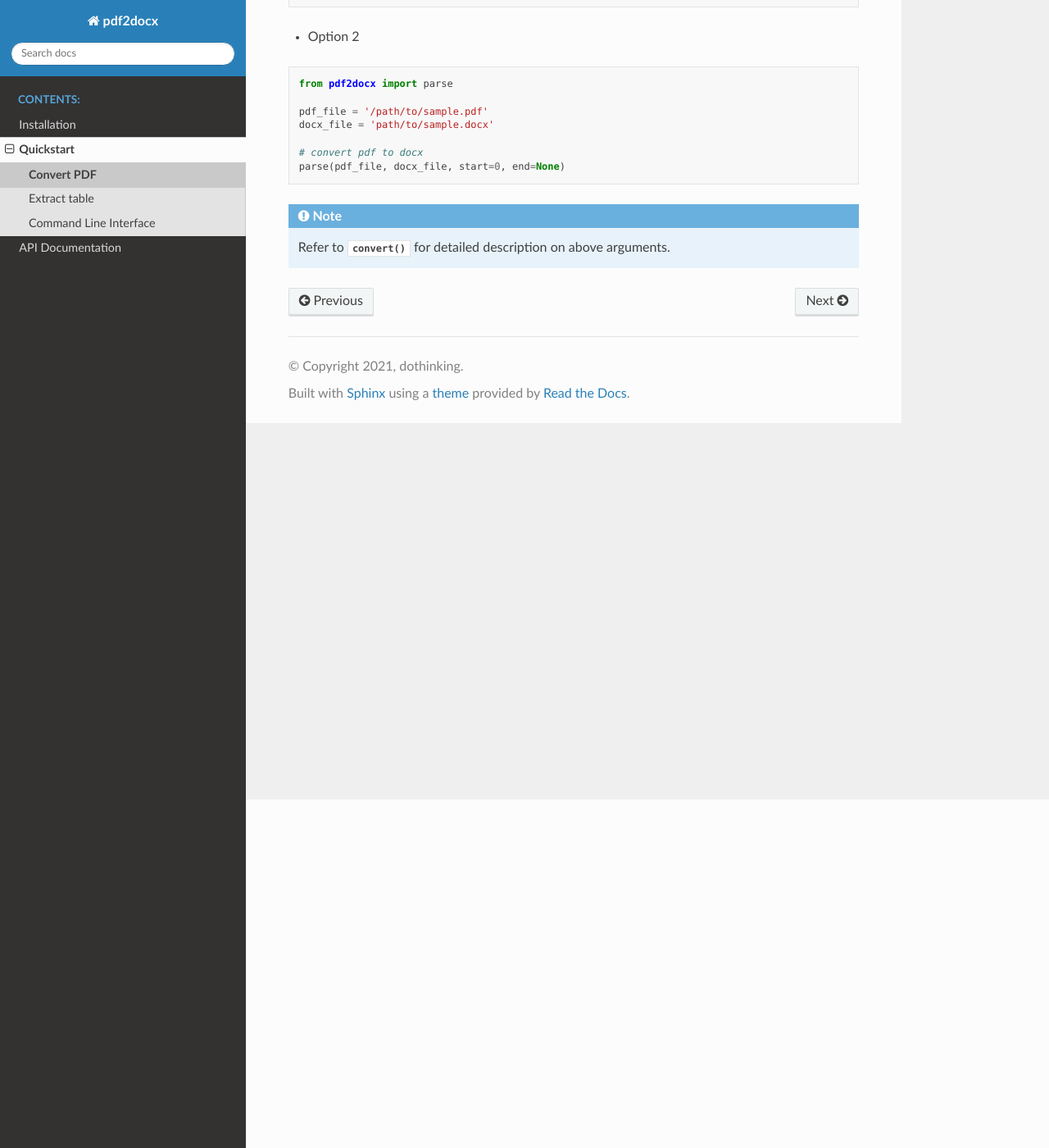
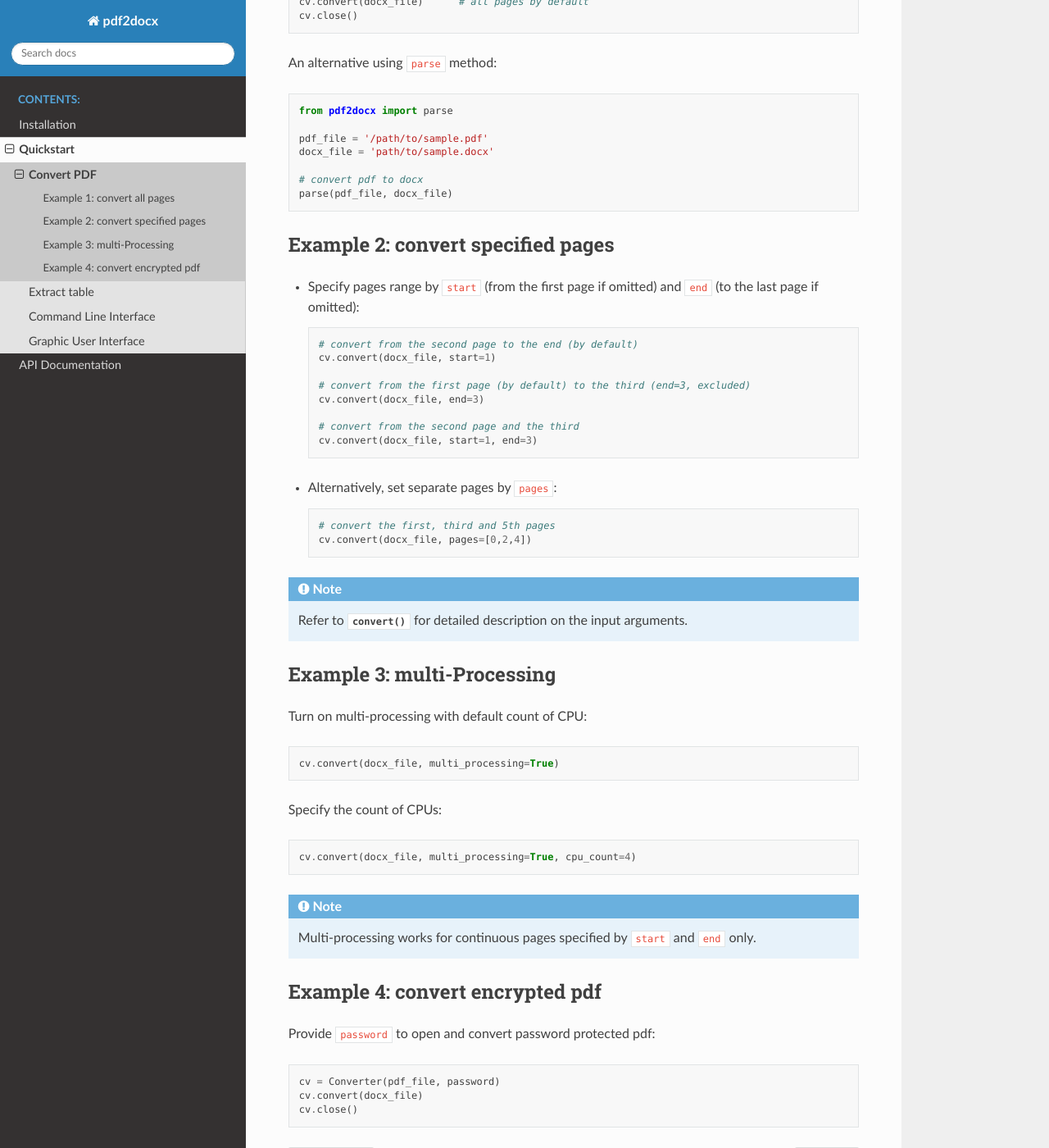
Before and after one commit to ArtifexSoftware/pdf2docx, a Sphinx documentation site: the page built from doc/quickstart.convert.rst, in a window 1280 px wide and 1400 px high, scrolled down 425 px. Shown: the whole window at 82% size. Built offline with Sphinx 7.4.7 and the Read the Docs theme 2.0.0, drawn with Linux system fonts in a browser that asks for light colours; pages that are not in the unit, such as notebooks, are missing from menus; some of the changed text lies outside the part shown.

Commit message:
update doc

```diff
--- a/doc/index.rst
+++ b/doc/index.rst
@@ -1,8 +1,8 @@
 Welcome to pdf2docx's documentation!
 ====================================
 
-``pdf2docx`` is a Python library to parse PDF file with ``PyMuPDF`` and generate docx file with ``python-docx``.
-
+``pdf2docx`` is a Python library to extract data from PDF with ``PyMuPDF``,
+parse layout with rule, and generate docx file with ``python-docx``.
 
 .. toctree::
    :maxdepth: 2
--- a/doc/quickstart.convert.rst
+++ b/doc/quickstart.convert.rst
@@ -1,11 +1,14 @@
 Convert PDF
 =======================
 
-We can use either the :py:class:`~pdf2docx.converter.Converter` class
-or a wrapped method :py:meth:`~pdf2docx.main.parse`.
+We can use either the :py:class:`~pdf2docx.converter.Converter` class, or
+a wrapped method :py:meth:`~pdf2docx.main.parse` to convert all/specified
+pdf pages to docx. Multi-processing is supported in case pdf file with a
+large number of pages.
 
 
-* Option 1
+Example 1: convert all pages
+----------------------------------
 
 ::
 
@@ -16,14 +19,11 @@ or a wrapped method :py:meth:`~pdf2docx.main.parse`.
 
   # convert pdf to docx
   cv = Converter(pdf_file)
-  cv.convert(docx_file, start=0, end=None)
+  cv.convert(docx_file)      # all pages by default
   cv.close()
 
 
-
-* Option 2
-
-::
+An alternative using ``parse`` method::
 
   from pdf2docx import parse
 
@@ -31,8 +31,59 @@ or a wrapped method :py:meth:`~pdf2docx.main.parse`.
   docx_file = 'path/to/sample.docx'
 
   # convert pdf to docx
-  parse(pdf_file, docx_file, start=0, end=None)
+  parse(pdf_file, docx_file)
+
+
+Example 2: convert specified pages
+----------------------------------------
+
+* Specify pages range by ``start`` (from the first page if omitted) and
+  ``end`` (to the last page if omitted)::
+
+    # convert from the second page to the end (by default)
+    cv.convert(docx_file, start=1)
+
+    # convert from the first page (by default) to the third (end=3, excluded)
+    cv.convert(docx_file, end=3)
+
+    # convert from the second page and the third
+    cv.convert(docx_file, start=1, end=3)
+
+
+* Alternatively, set separate pages by ``pages``::
+
+    # convert the first, third and 5th pages
+    cv.convert(docx_file, pages=[0,2,4])
 
 
 .. note::
-  Refer to :py:meth:`~pdf2docx.converter.Converter.convert` for detailed description on above arguments.
+  Refer to :py:meth:`~pdf2docx.converter.Converter.convert` for detailed description
+  on the input arguments.
+
+
+
+Example 3: multi-Processing
+--------------------------------
+
+Turn on multi-processing with default count of CPU::
+
+  cv.convert(docx_file, multi_processing=True)
+
+Specify the count of CPUs::
+
+  cv.convert(docx_file, multi_processing=True, cpu_count=4)
+
+
+.. note::
+  Multi-processing works for continuous pages specified by ``start`` and ``end`` only.
+
+
+
+Example 4: convert encrypted pdf
+---------------------------------------
+
+Provide ``password`` to open and convert password protected pdf::
+
+  cv = Converter(pdf_file, password)
+  cv.convert(docx_file)
+  cv.close()
--- a/doc/quickstart.rst
+++ b/doc/quickstart.rst
@@ -1,7 +1,7 @@
 Quickstart
 =============
 
-``pdf2docx`` can be used as either a Python library or a CLI tool.
+``pdf2docx`` can be used as either a Python library or a CLI tool. In addition, it has a simple GUI.
 
 
 .. toctree::
@@ -10,3 +10,4 @@ Quickstart
    quickstart.convert
    quickstart.table
    quickstart.cli
+   quickstart.gui
```
Also changed, not shown: README.md (+15 -8 lines), doc/quickstart.gui.rst (added, +11 -0 lines), 4 other files.
